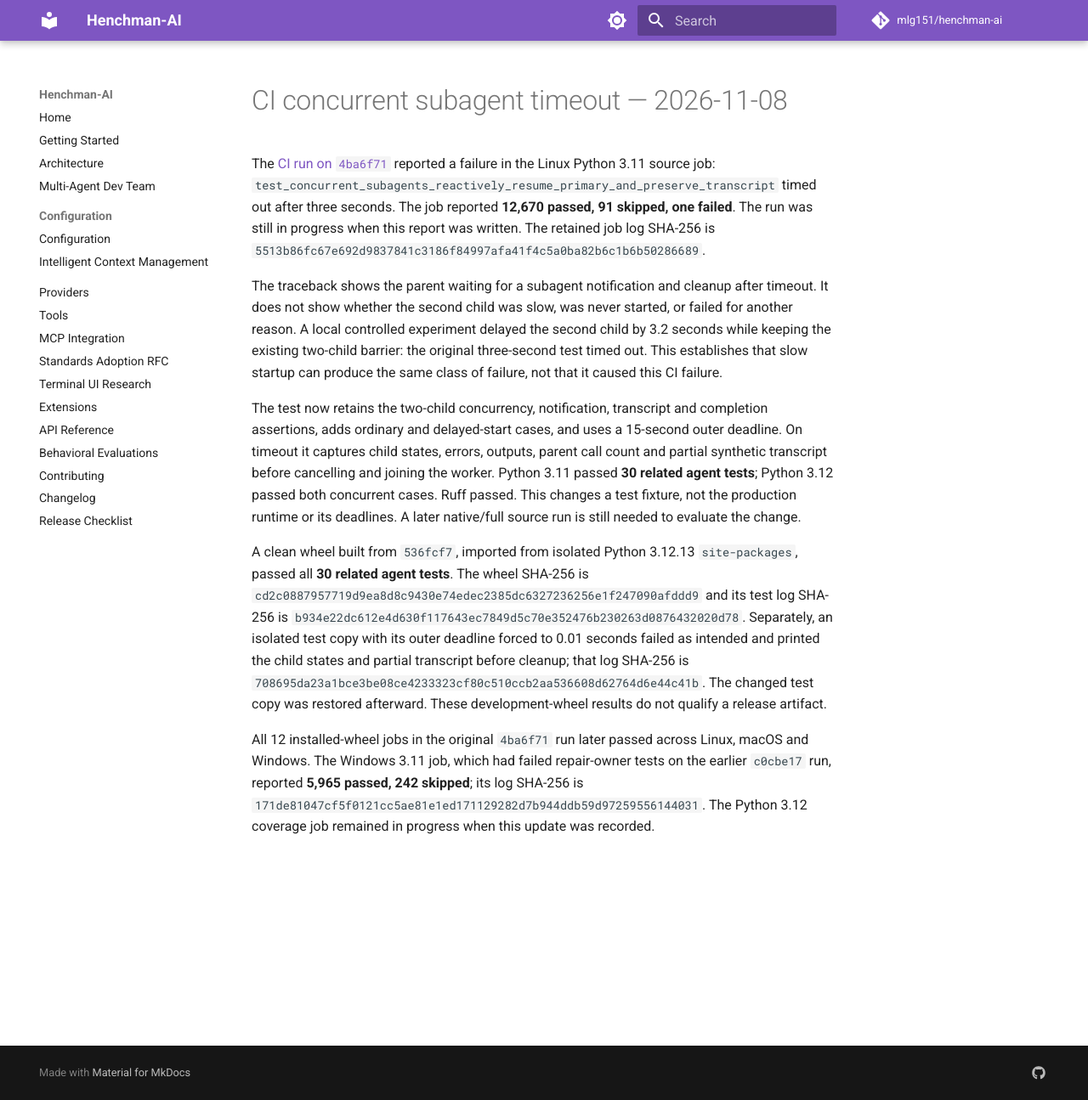
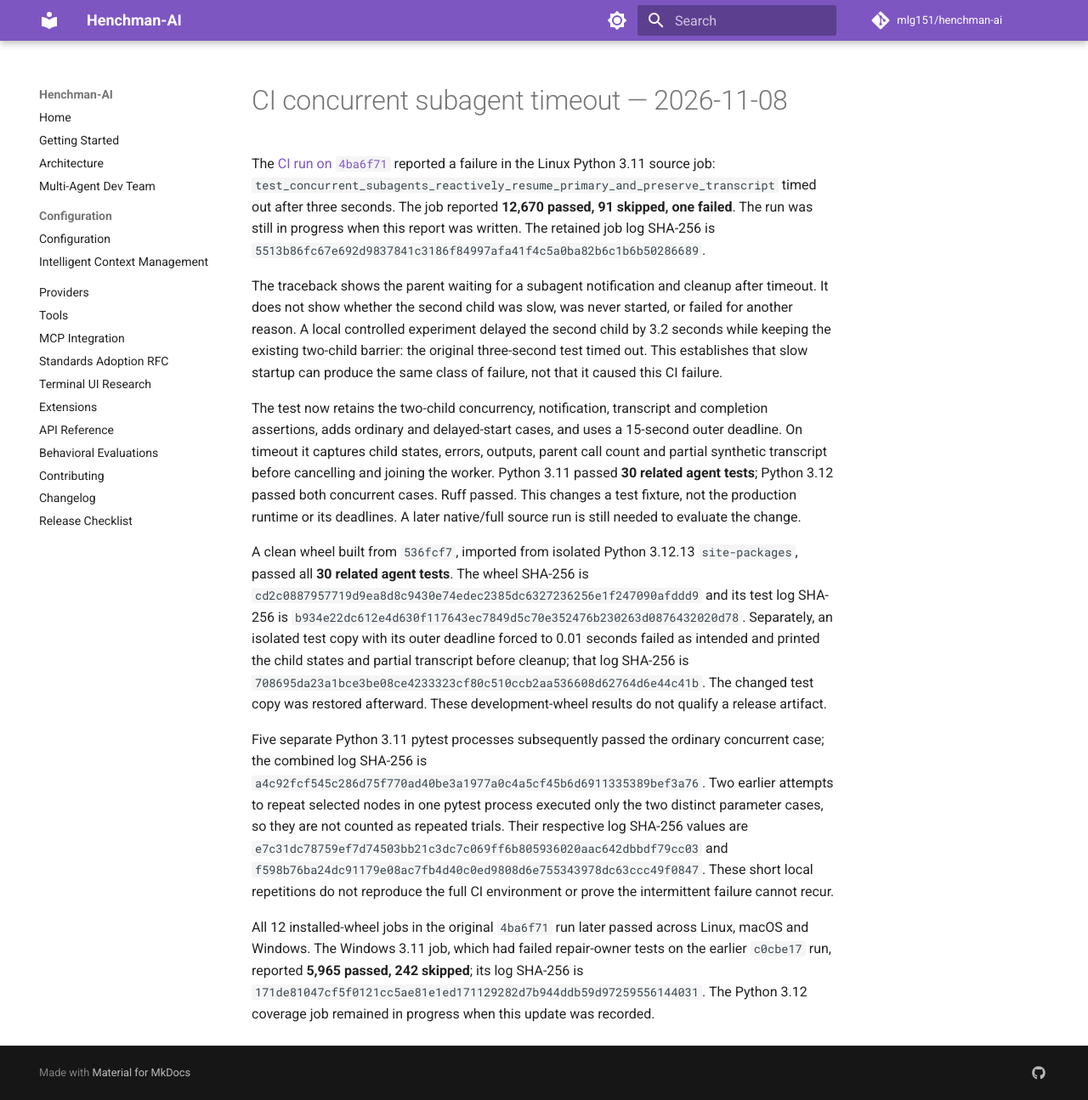
Before and after one commit to mlg151/henchman-ai, an MkDocs documentation site: the page built from docs/evaluations/2026-11-08-ci-4ba6f71-investigation.md, in a window 1280 px wide and 1295 px high. Shown: the whole window at 85% size. Built offline with MkDocs 1.6.1 and Material for MkDocs 9.7.7, drawn with Linux system fonts in a browser that asks for light colours; comment, search, counter and statistics services are not loaded.

Commit message:
Record subagent repeat limitations

```diff
--- a/docs/evaluations/2026-11-08-ci-4ba6f71-investigation.md
+++ b/docs/evaluations/2026-11-08-ci-4ba6f71-investigation.md
@@ -36,6 +36,17 @@ cleanup; that log SHA-256 is
 The changed test copy was restored afterward. These development-wheel results
 do not qualify a release artifact.
 
+Five separate Python 3.11 pytest processes subsequently passed the ordinary
+concurrent case; the combined log SHA-256 is
+`a4c92fcf545c286d75f770ad40be3a1977a0c4a5cf45b6d6911335389bef3a76`.
+Two earlier attempts to repeat selected nodes in one pytest process executed
+only the two distinct parameter cases, so they are not counted as repeated
+trials. Their respective log SHA-256 values are
+`e7c31dc78759ef7d74503bb21c3dc7c069ff6b805936020aac642dbbdf79cc03` and
+`f598b76ba24dc91179e08ac7fb4d40c0ed9808d6e755343978dc63ccc49f0847`.
+These short local repetitions do not reproduce the full CI environment or prove
+the intermittent failure cannot recur.
+
 All 12 installed-wheel jobs in the original `4ba6f71` run later passed across
 Linux, macOS and Windows. The Windows 3.11 job, which had failed repair-owner
 tests on the earlier `c0cbe17` run, reported **5,965 passed, 242 skipped**;
```
